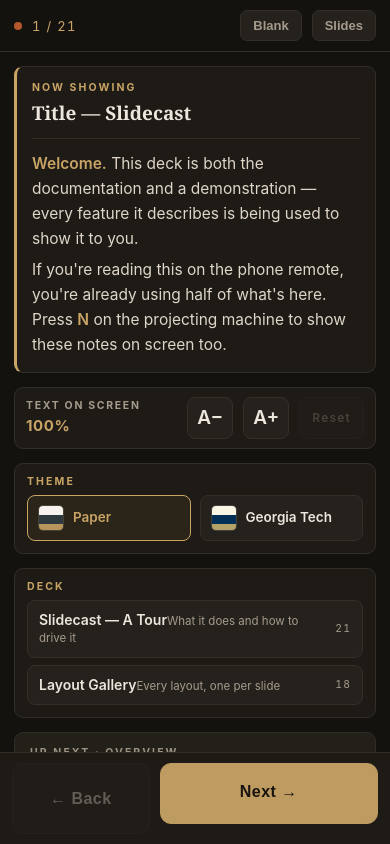
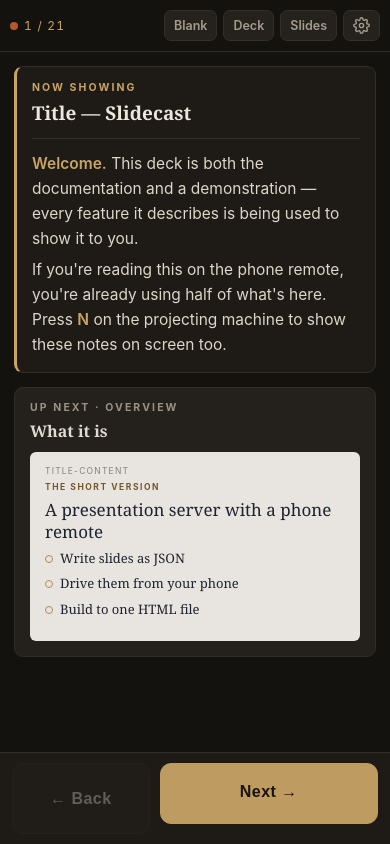
Before and after one commit to techmuch/glissade, a FastAPI app: page /control in a window 390 px wide. Run offline with FastAPI, Linux system fonts and the light colour scheme; data that the repository does not hold is empty.

Commit message:
Move text size, theme and deck into panels on the phone remote
The remote had grown four stacked control blocks above the next-slide
preview, so the thing you actually read while presenting kept getting
pushed down the screen. Text size, theme and deck selection now live
behind header buttons, leaving the main view as just the current notes
and the preview.

Slides, Deck and Settings are the same component now rather than three
different treatments: one drawer, one opener, one Done button, and the
header button lights while its panel is open. Deck sits next to Blank
and Slides; settings is a gear.

Picking a slide or a deck closes the panel, since the choice is made.
Changing text size or theme leaves it open — you are looking at the wall
to judge the result and will likely adjust again.

Also fixes the deck title running into its subtitle: both were inline
spans, so "Slidecast — A Tour" and "What it does and how to drive it"
printed as one string. They are block-level now.

Two smaller things: the Deck button hides itself when only one deck is
installed, and a failed setting opens the settings panel to show why,
now that the warning no longer sits in the main view.

Verified: all three panels open with the right title, show only their
own content, light only their own button, and close cleanly; slide and
deck picks close while size and theme picks do not; the main view is
down to the two presenting elements; and slides, embeds, blanking and
the built decks are unaffected.

```diff
--- a/slidecast/templates/control.html
+++ b/slidecast/templates/control.html
@@ -39,9 +39,19 @@
   header .sp{flex:1}
   .listbtn{
     background:var(--panel2); color:var(--soft); border:1px solid var(--line);
-    border-radius:7px; padding:7px 12px; font-size:13px; font-weight:600;
+    border-radius:7px; padding:7px 11px; font-size:13px; font-weight:600;
+    font-family:inherit; flex:none; touch-action:manipulation;
   }
   .listbtn.on{color:var(--bg); background:var(--accent); border-color:var(--accent)}
+  .listbtn.icon{
+    padding:6px 9px; display:inline-flex; align-items:center; justify-content:center;
+  }
+  .listbtn.icon svg{display:block}
+  @media (max-width:400px){
+    header{gap:6px; padding:10px 10px}
+    .listbtn{padding:7px 9px; font-size:12.5px}
+    .count{font-size:12px}
+  }
 
   /* ---------- scrolling middle ---------- */
   main{flex:1; overflow-y:auto; -webkit-overflow-scrolling:touch; padding:14px 14px 8px}
@@ -183,7 +193,15 @@
   }
   #drawer .head strong{font-size:14px; letter-spacing:.1em; text-transform:uppercase; color:var(--accent); flex:1}
   #drawer .head button{background:none;border:none;color:var(--soft);font-size:15px;font-weight:600;padding:6px 8px}
-  #list{flex:1; overflow-y:auto; padding:6px 0 calc(14px + env(safe-area-inset-bottom))}
+  .dbody{flex:1; overflow-y:auto; -webkit-overflow-scrolling:touch}
+  .panel{display:none; padding-bottom:calc(14px + env(safe-area-inset-bottom))}
+  .panel.on{display:block}
+  .panel .pad{padding:14px}
+  #list{padding-top:6px}
+  #decklist{padding:14px 14px 4px}
+  .hint{
+    padding:2px 15px 0; font-size:12px; line-height:1.45; color:var(--soft);
+  }
   .row{
     display:flex; align-items:baseline; gap:11px; width:100%; text-align:left;
     background:none; border:none; border-bottom:1px solid #221f1a;
@@ -231,7 +249,7 @@
   /* ---------- theme picker ---------- */
   .themes{
     background:var(--panel); border:1px solid var(--line);
-    border-radius:9px; padding:11px 12px 12px; margin-bottom:14px;
+    border-radius:9px; padding:11px 12px 12px; margin-bottom:0;
   }
   .swatches{display:flex; gap:9px; flex-wrap:wrap}
   .sw{
@@ -266,9 +284,10 @@
   .deck:active{background:#332e27}
   .deck.on{border-color:var(--accent); background:#2b2519}
   .deck .dt{flex:1; min-width:0}
-  .deck .dn{font-size:14px; font-weight:600; line-height:1.25}
+  .deck .dt{display:flex; flex-direction:column; gap:2px}
+  .deck .dn{display:block; font-size:14px; font-weight:600; line-height:1.25}
   .deck.on .dn{color:var(--accent)}
-  .deck .ds{font-size:11.5px; color:var(--soft); line-height:1.35; margin-top:2px}
+  .deck .ds{display:block; font-size:11.5px; color:var(--soft); line-height:1.35}
   .deck .dc{
     font-size:10.5px; letter-spacing:.1em; color:var(--soft);
     font-variant-numeric:tabular-nums; flex:none;
@@ -282,7 +301,9 @@
   <span class="count" id="count">—</span>
   <span class="sp"></span>
   <button class="listbtn" id="blankbtn">Blank</button>
+  <button class="listbtn" id="deckbtn">Deck</button>
   <button class="listbtn" id="jumpbtn">Slides</button>
+  <button class="listbtn icon" id="setbtn" aria-label="Settings"><svg viewBox="0 0 24 24" width="17" height="17" fill="none" stroke="currentColor" stroke-width="2" stroke-linecap="round" stroke-linejoin="round" aria-hidden="true"><circle cx="12" cy="12" r="3"/><path d="M19.4 15a1.65 1.65 0 0 0 .33 1.82l.06.06a2 2 0 1 1-2.83 2.83l-.06-.06a1.65 1.65 0 0 0-1.82-.33 1.65 1.65 0 0 0-1 1.51V21a2 2 0 0 1-4 0v-.09A1.65 1.65 0 0 0 9 19.4a1.65 1.65 0 0 0-1.82.33l-.06.06a2 2 0 1 1-2.83-2.83l.06-.06A1.65 1.65 0 0 0 4.6 15a1.65 1.65 0 0 0-1.51-1H3a2 2 0 0 1 0-4h.09A1.65 1.65 0 0 0 4.6 9a1.65 1.65 0 0 0-.33-1.82l-.06-.06a2 2 0 1 1 2.83-2.83l.06.06A1.65 1.65 0 0 0 9 4.6a1.65 1.65 0 0 0 1-1.51V3a2 2 0 0 1 4 0v.09a1.65 1.65 0 0 0 1 1.51 1.65 1.65 0 0 0 1.82-.33l.06-.06a2 2 0 1 1 2.83 2.83l-.06.06A1.65 1.65 0 0 0 19.4 9c.2.46.66.79 1.18.91H21a2 2 0 0 1 0 4h-.09a1.65 1.65 0 0 0-1.51 1z"/></svg></button>
 </header>
 
 <main>
@@ -290,24 +311,6 @@
     <div class="label" id="nowlabel">Now showing</div>
     <h1 id="nowtitle">Connecting…</h1>
     <div class="notes" id="nownotes"></div>
-  </div>
-
-  <div class="size">
-    <span class="cap">Text on screen<b id="scaleval">100%</b></span>
-    <button id="smaller" aria-label="Smaller text">A−</button>
-    <button id="bigger" aria-label="Larger text">A+</button>
-    <button class="rst" id="resetsize">Reset</button>
-  </div>
-  <div class="warn" id="sizewarn"></div>
-
-  <div class="themes" id="themebox">
-    <div class="label">Theme</div>
-    <div class="swatches" id="swatches"></div>
-  </div>
-
-  <div class="themes" id="deckbox">
-    <div class="label">Deck</div>
-    <div id="decklist"></div>
   </div>
 
   <div class="next" id="nextbox">
@@ -323,8 +326,36 @@
 </footer>
 
 <div id="drawer">
-  <div class="head"><strong>Jump to slide</strong><button id="close">Done</button></div>
-  <div id="list"></div>
+  <div class="head"><strong id="drawertitle">Jump to slide</strong><button id="close">Done</button></div>
+  <div class="dbody">
+
+    <div class="panel" id="panel-slides">
+      <div id="list"></div>
+    </div>
+
+    <div class="panel" id="panel-deck">
+      <div id="decklist"></div>
+      <p class="hint">Switching decks starts the new one at slide 1.</p>
+    </div>
+
+    <div class="panel" id="panel-settings">
+      <div class="pad">
+        <div class="size">
+          <span class="cap">Text on screen<b id="scaleval">100%</b></span>
+          <button id="smaller" aria-label="Smaller text">A−</button>
+          <button id="bigger" aria-label="Larger text">A+</button>
+          <button class="rst" id="resetsize">Reset</button>
+        </div>
+        <div class="warn" id="sizewarn"></div>
+
+        <div class="themes" id="themebox">
+          <div class="label">Theme</div>
+          <div class="swatches" id="swatches"></div>
+        </div>
+      </div>
+    </div>
+
+  </div>
 </div>
 
 <script>
@@ -347,6 +378,8 @@
 
 function scaleFailed(r){
   if(r.ok) return;
+  // The controls live in the settings panel now, so show the reason there.
+  if(openPanelName !== 'settings') openPanel('settings');
   const el = $('sizewarn');
   el.textContent = r.status === 404
     ? 'This server was started before text sizing existed — restart it (pixi run start).'
@@ -466,6 +499,7 @@
   const box = $('swatches');
   box.innerHTML = '';
   if(THEMES.length < 2){ $('themebox').style.display = 'none'; return; }
+  $('themebox').style.display = '';
   THEMES.forEach(t => {
     const v = t.vars || {};
     const b = document.createElement('button');
@@ -488,8 +522,8 @@
 function buildDecks(){
   const box = $('decklist');
   box.innerHTML = '';
-  if(DECKS.length < 2){ $('deckbox').style.display = 'none'; return; }
-  $('deckbox').style.display = '';
+  if(DECKS.length < 2){ $('deckbtn').style.display = 'none'; return; }
+  $('deckbtn').style.display = '';
   DECKS.forEach(d => {
     const b = document.createElement('button');
     b.className = 'deck';
@@ -498,7 +532,9 @@
       '<span class="dt"><span class="dn">' + d.title + '</span>' +
       (d.subtitle ? '<span class="ds">' + d.subtitle + '</span>' : '') +
       '</span><span class="dc">' + d.count + '</span>';
-    b.onclick = () => post('/api/deck', {id: d.id});
+    b.onclick = () => post('/api/deck', {id: d.id}).then(r => {
+      if(r.ok) closeDrawer(); else scaleFailed(r);
+    });
     box.appendChild(b);
   });
 }
@@ -546,9 +582,38 @@
     b.className = 'row' + (s.discussion ? ' d' : '');
     b.dataset.n = s.n;
     b.innerHTML = '<span class="n">' + s.n + '</span><span class="t">' + s.title + '</span>';
-    b.onclick = () => { post('/api/goto', {n: s.n}); $('drawer').classList.remove('on'); $('jumpbtn').classList.remove('on'); };
+    b.onclick = () => { post('/api/goto', {n: s.n}); closeDrawer(); };
     list.appendChild(b);
   });
+}
+
+/* --- drawer ---
+   Slides, Deck and Settings are the same thing: a full-height panel over the
+   remote. One opener keeps them consistent and keeps the main view down to
+   what you actually read while presenting. */
+const PANELS = {
+  slides:   {title: 'Jump to slide', btn: 'jumpbtn'},
+  deck:     {title: 'Choose a deck',  btn: 'deckbtn'},
+  settings: {title: 'Settings',       btn: 'setbtn'}
+};
+let openPanelName = null;
+
+function openPanel(name){
+  const spec = PANELS[name];
+  if(!spec) return;
+  openPanelName = name;
+  $('drawertitle').textContent = spec.title;
+  for(const k in PANELS){
+    $('panel-' + k).classList.toggle('on', k === name);
+    $(PANELS[k].btn).classList.toggle('on', k === name);
+  }
+  $('drawer').classList.add('on');
+  $('drawer').querySelector('.dbody').scrollTop = 0;
+}
+function closeDrawer(){
+  openPanelName = null;
+  $('drawer').classList.remove('on');
+  for(const k in PANELS) $(PANELS[k].btn).classList.remove('on');
 }
 
 $('next').onclick   = () => post('/api/next');
@@ -557,8 +622,10 @@
 $('bigger').onclick   = () => post('/api/scale', {step: 1}).then(scaleFailed);
 $('smaller').onclick  = () => post('/api/scale', {step: -1}).then(scaleFailed);
 $('resetsize').onclick = () => post('/api/scale', {scale: 1}).then(scaleFailed);
-$('jumpbtn').onclick  = () => { $('drawer').classList.add('on'); $('jumpbtn').classList.add('on'); };
-$('close').onclick    = () => { $('drawer').classList.remove('on'); $('jumpbtn').classList.remove('on'); };
+$('jumpbtn').onclick  = () => openPanel('slides');
+$('deckbtn').onclick  = () => openPanel('deck');
+$('setbtn').onclick   = () => openPanel('settings');
+$('close').onclick    = closeDrawer;
 
 /* Volume-style hardware remotes and bluetooth clickers send arrow keys. */
 document.addEventListener('keydown', e => {
```
Also changed, not shown: README.md.
